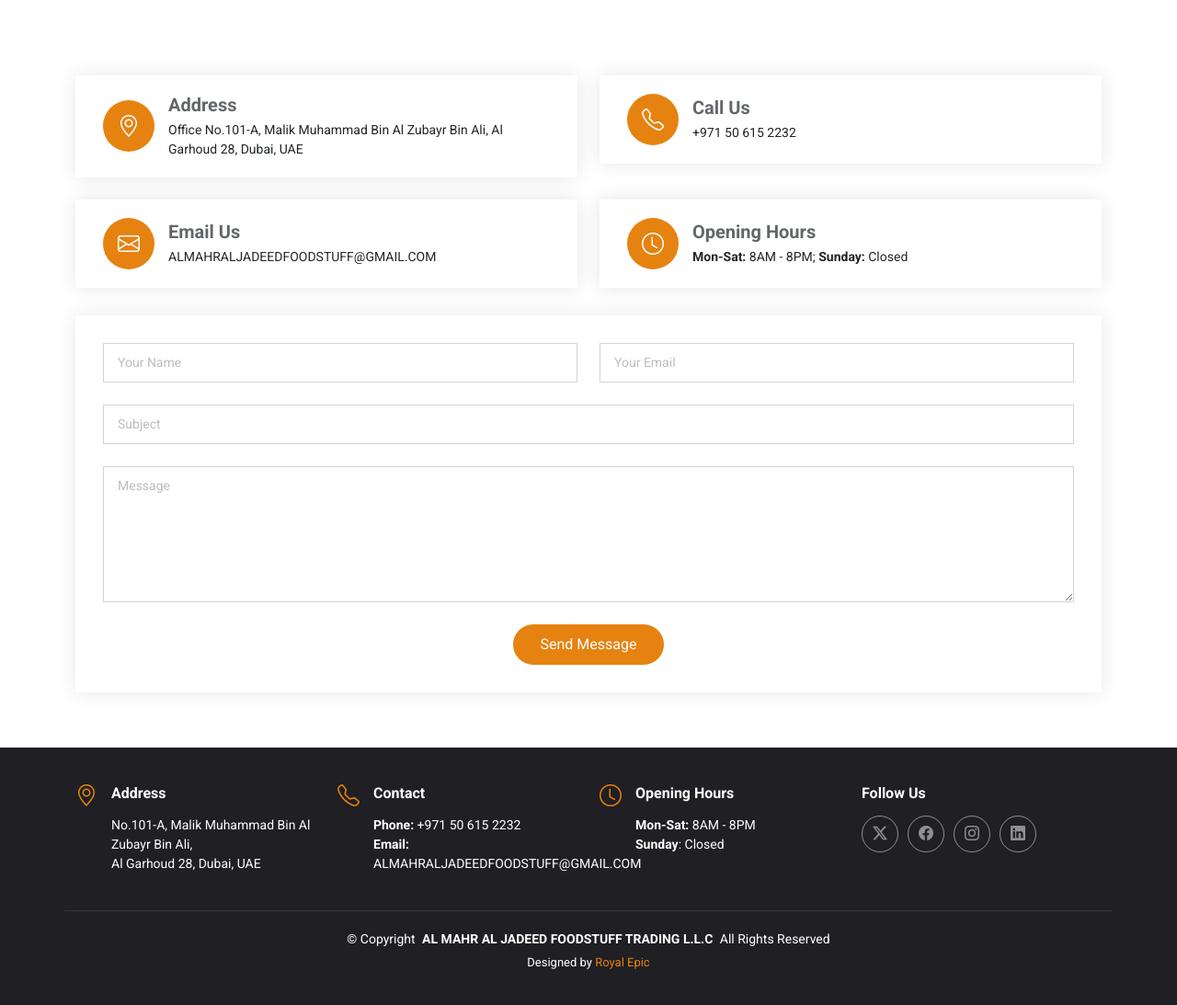
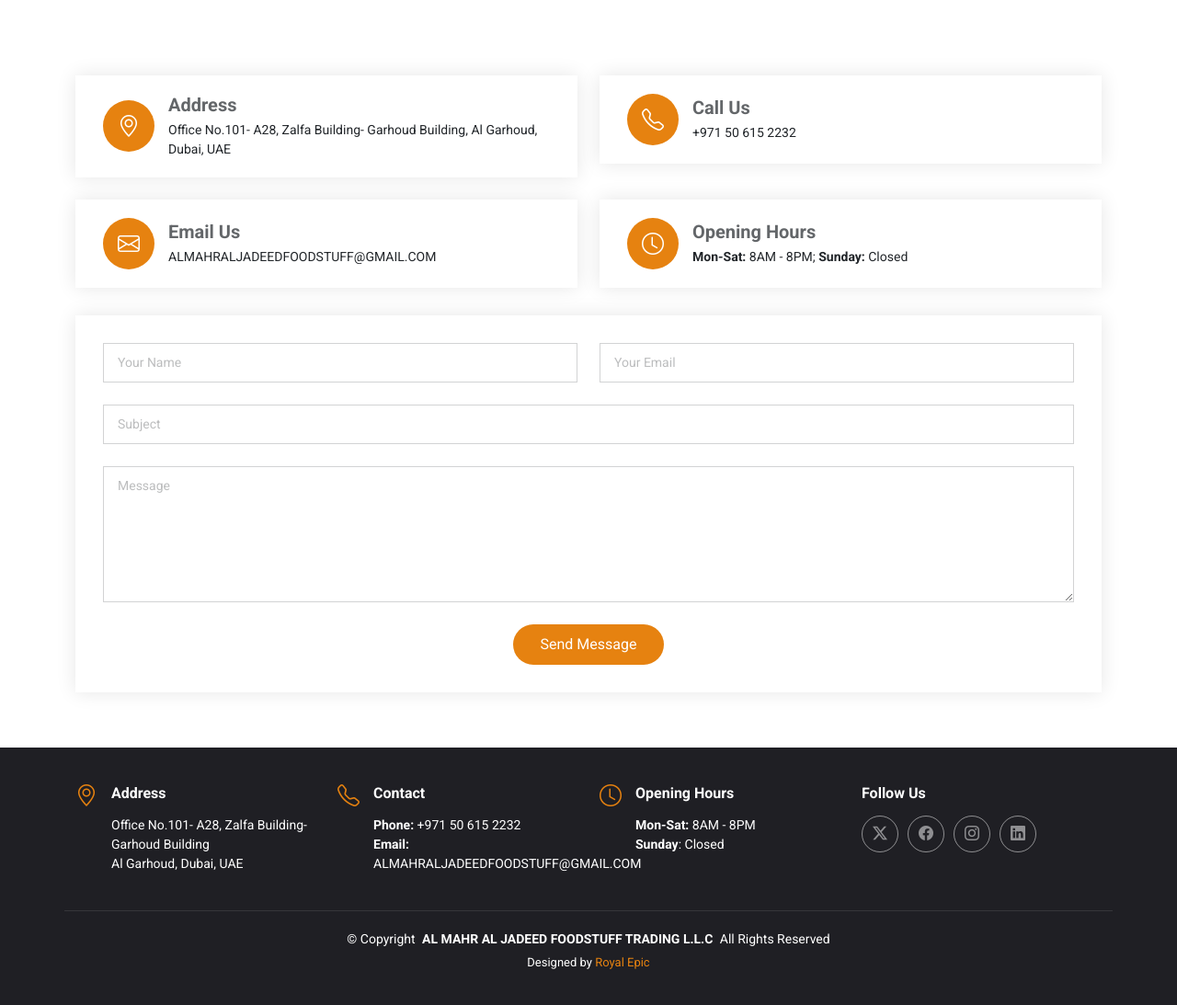
Before and after one commit to ROYALEPICCSP/ALMAHAR, a plain HTML site: page index.html in a window 1280 px wide. Shown: the part 6580-7673 px from the top of the page at 92% size. Drawn offline with Linux system fonts and the light colour scheme; grey boxes are pictures that could not be loaded.

Commit message:
address updated

```diff
--- a/index.html
+++ b/index.html
@@ -569,7 +569,7 @@
     <div class="position-absolute top-1 start-0 m-2 bg-white shadow rounded px-3 py-3 z-3">
         <i class="bi bi-geo-alt-fill text-danger me-2"></i>
         <strong>AL MAHR AL JADEED FOODSTUFF TRADING L.L.C</strong>
-        <h6>Office No.101-A, Malik Muhammad Bin Al Zubayr Bin Ali, Al Garhoud 28, Dubai, UAE</h6>
+        <h6>Office No.101- A28, Zalfa Building- Garhoud Building, Al Garhoud, Dubai, UAE</h6>
     </div>
 
     <!-- Google Map -->
@@ -590,7 +590,7 @@
               <i class="icon bi bi-geo-alt flex-shrink-0"></i>
               <div>
                 <h3>Address</h3>
-                <p>Office No.101-A, Malik Muhammad Bin Al Zubayr Bin Ali, Al Garhoud 28, Dubai, UAE</p>
+                <p>Office No.101- A28, Zalfa Building- Garhoud Building, Al Garhoud, Dubai, UAE</p>
               </div>
             </div>
           </div><!-- End Info Item -->
@@ -671,8 +671,8 @@
           <i class="bi bi-geo-alt icon"></i>
           <div class="address">
             <h4>Address</h4>
-            <p>No.101-A, Malik Muhammad Bin Al Zubayr Bin Ali,</p>
-            <p> Al Garhoud 28, Dubai, UAE</p>
+            <p>Office No.101- A28, Zalfa Building- Garhoud Building</p>
+            <p> Al Garhoud, Dubai, UAE</p>
             <p></p>
           </div>
 
```
